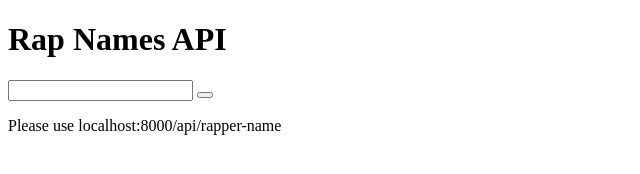
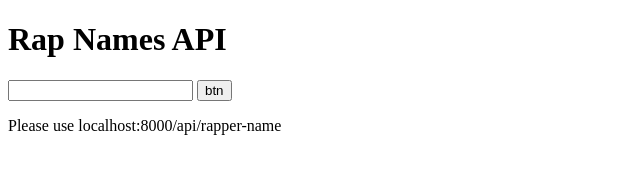
Before and after one commit to DryadOak/api-practice, a website: page index.html in a window 1280 px wide. Shown: the full height of the page, 0-640 px from the left. Drawn offline with Linux system fonts and the light colour scheme.

Commit message:
btn test

```diff
--- a/index.html
+++ b/index.html
@@ -9,7 +9,7 @@
 <body>
     <h1>Rap Names API</h1>
     <input type="text">
-    <button></button>
+    <button>btn</button>
     <p>Please use localhost:8000/api/rapper-name</p>
 </body>
 </html>
```
